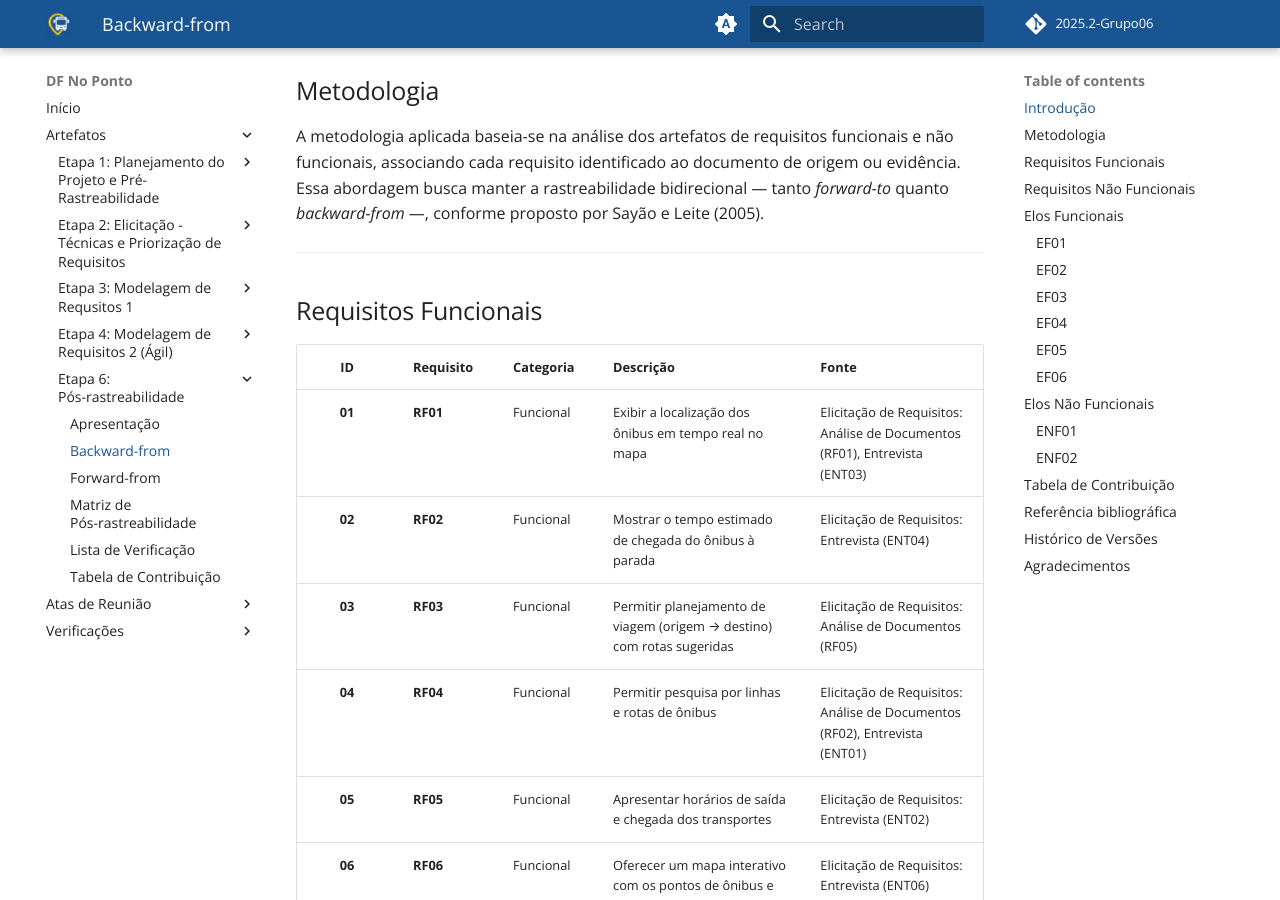
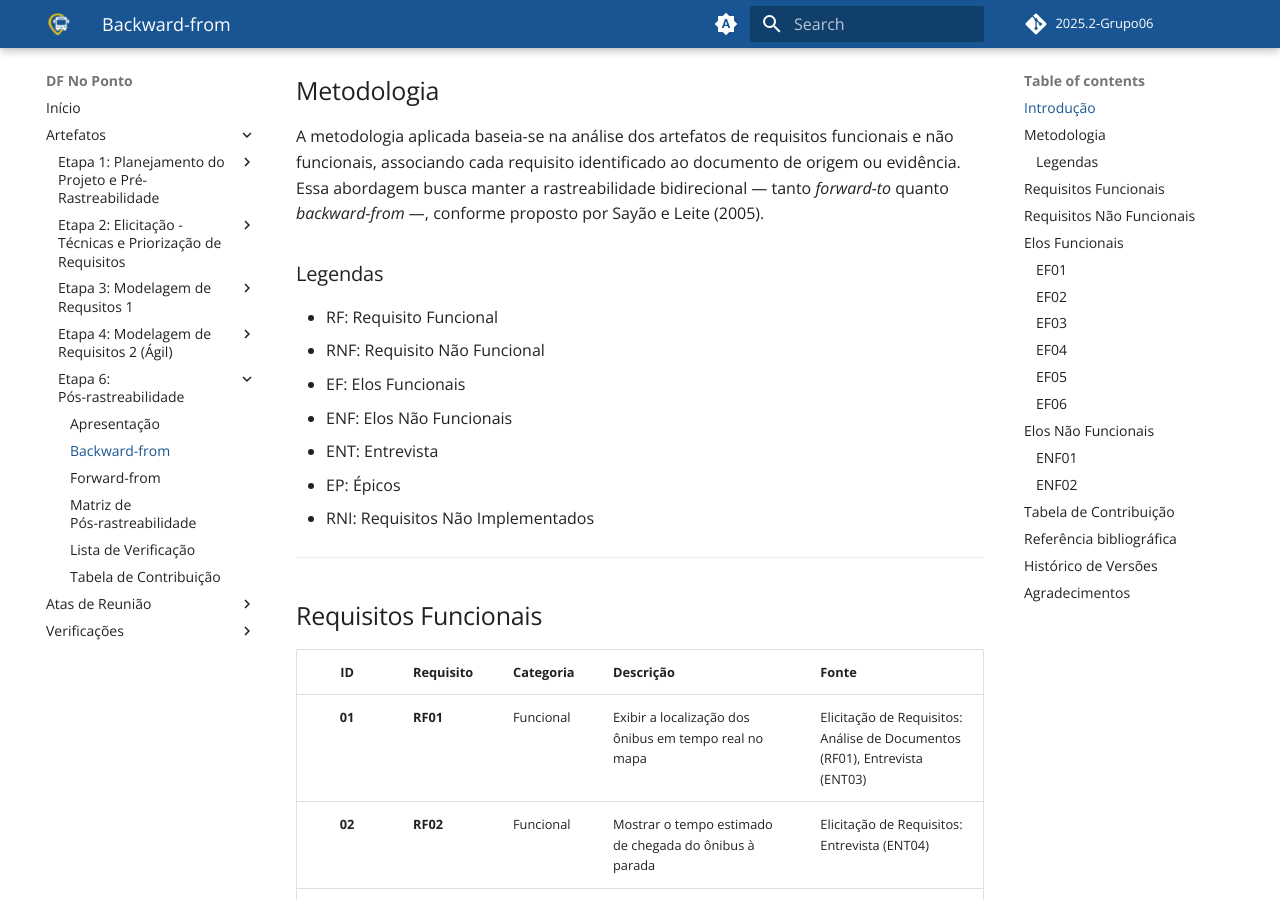
Before and after one commit to Requisitos-de-Software/2025.2-Grupo06, an MkDocs documentation site: the page built from docs/pos-rastreabilidade/backward.md, in a window 1280 px wide and 900 px high, scrolled down 300 px. Built offline with MkDocs 1.6.1 and Material for MkDocs 9.7.7, drawn with Linux system fonts in a browser that asks for light colours; comment, search, counter and statistics services are not loaded; some of the changed text lies outside the part shown.

Commit message:
ajustando backward-from

```diff
--- a/docs/pos-rastreabilidade/backward.md
+++ b/docs/pos-rastreabilidade/backward.md
@@ -9,6 +9,16 @@ Este documento trata da "rastreabilidade para trás" (*backward-from*). Isso sig
 ## Metodologia
 
 A metodologia aplicada baseia-se na análise dos artefatos de requisitos funcionais e não funcionais, associando cada requisito identificado ao documento de origem ou evidência. Essa abordagem busca manter a rastreabilidade bidirecional — tanto *forward-to* quanto *backward-from* —, conforme proposto por Sayão e Leite (2005).
+
+### Legendas
+
+- RF: Requisito Funcional
+- RNF: Requisito Não Funcional
+- EF: Elos Funcionais
+- ENF: Elos Não Funcionais
+- ENT: Entrevista
+- EP: Épicos
+- RNI: Requisitos Não Implementados
 
 ---
 ## Requisitos Funcionais
```
Also changed, not shown: other parts of docs/pos-rastreabilidade/backward.md (+0 -4 lines).
